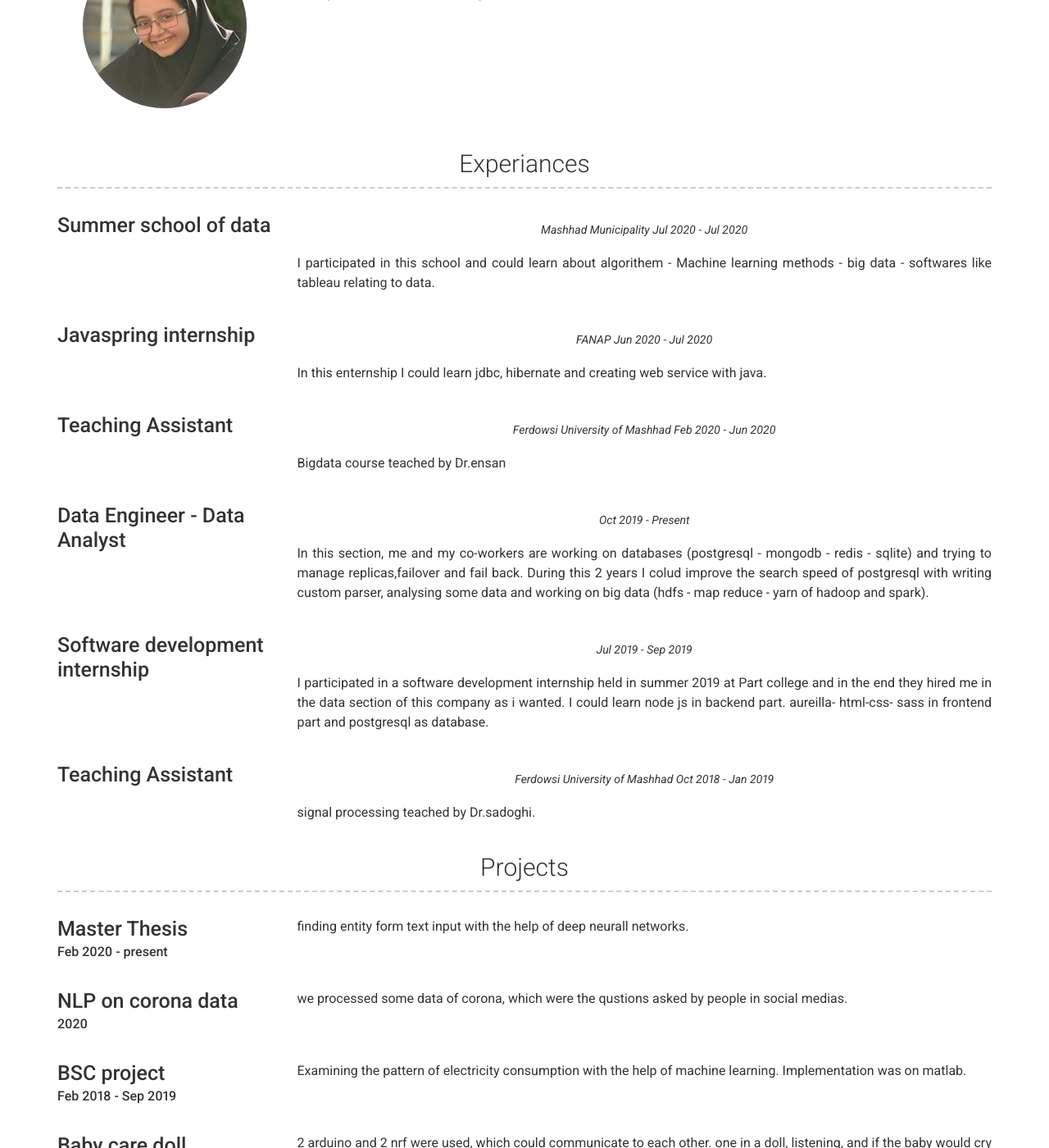
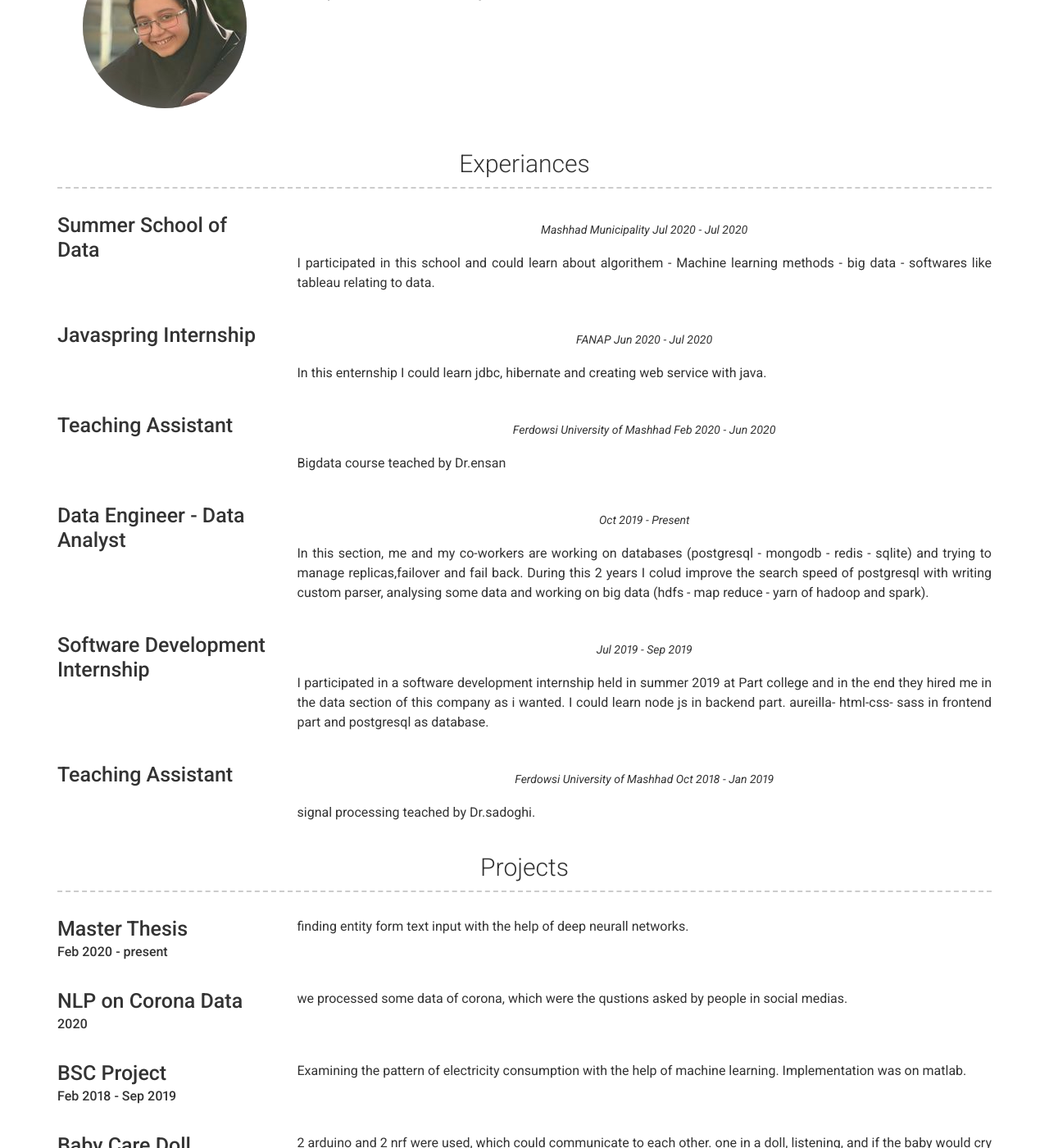
Before and after one commit to zahramahani/zahramahani.github.io, a Jekyll site: the page built from index.md, in a window 1280 px wide and 1400 px high, scrolled down 370 px. Shown: the whole window at 82% size. Built offline with Jekyll 4.4.1, drawn with Linux system fonts in a browser that asks for light colours; nearby versions of some CDN libraries.

```diff
--- a/_config.yml
+++ b/_config.yml
@@ -30,7 +30,7 @@ content:
     layout: list # Type of content section (list/text)
     content:
       - layout: left
-        title: Summer school of data
+        title: Summer School of Data
         quote: >
           Mashhad Municipality
           Jul 2020 - Jul 2020
@@ -41,7 +41,7 @@ content:
          # ![certificate](/images/z amirmahani.jpg)
 
       - layout: left
-        title: Javaspring internship
+        title: Javaspring Internship
         quote: >
           FANAP
           Jun 2020 - Jul 2020
@@ -65,7 +65,7 @@ content:
           During this 2 years I colud improve the search speed of postgresql with writing custom parser, analysing some data and working on big data (hdfs - map reduce - yarn of hadoop and spark).
 
       - layout: left
-        title: Software development  internship
+        title: Software Development Internship
         quote: >
           Jul 2019 - Sep 2019
         description: | # this will include new lines to allow paragraphs
@@ -92,13 +92,13 @@ content:
           finding entity  form text  input with the help of deep neurall networks.
 
       - layout: left
-        title: NLP on corona data
+        title: NLP on Corona Data
         sub_title: 2020
         description: | # this will include new lines to allow paragraphs
           we processed some data of corona, which were the qustions asked by people in social medias.
 
       - layout: left
-        title: BSC project
+        title: BSC Project
         sub_title: Feb 2018 - Sep 2019
 
         description: | # this will include new lines to allow paragraphs.
@@ -106,7 +106,7 @@ content:
           Implementation was on matlab.
 
       - layout: left
-        title: Baby care doll
+        title: Baby Care Doll
         sub_title: 2017
         description: | # this will include new lines to allow paragraphs
            2 arduino and 2 nrf were used, which could communicate to each other. one in a doll, listening, and if the baby would cry then the other arduino would start alerting.
```
